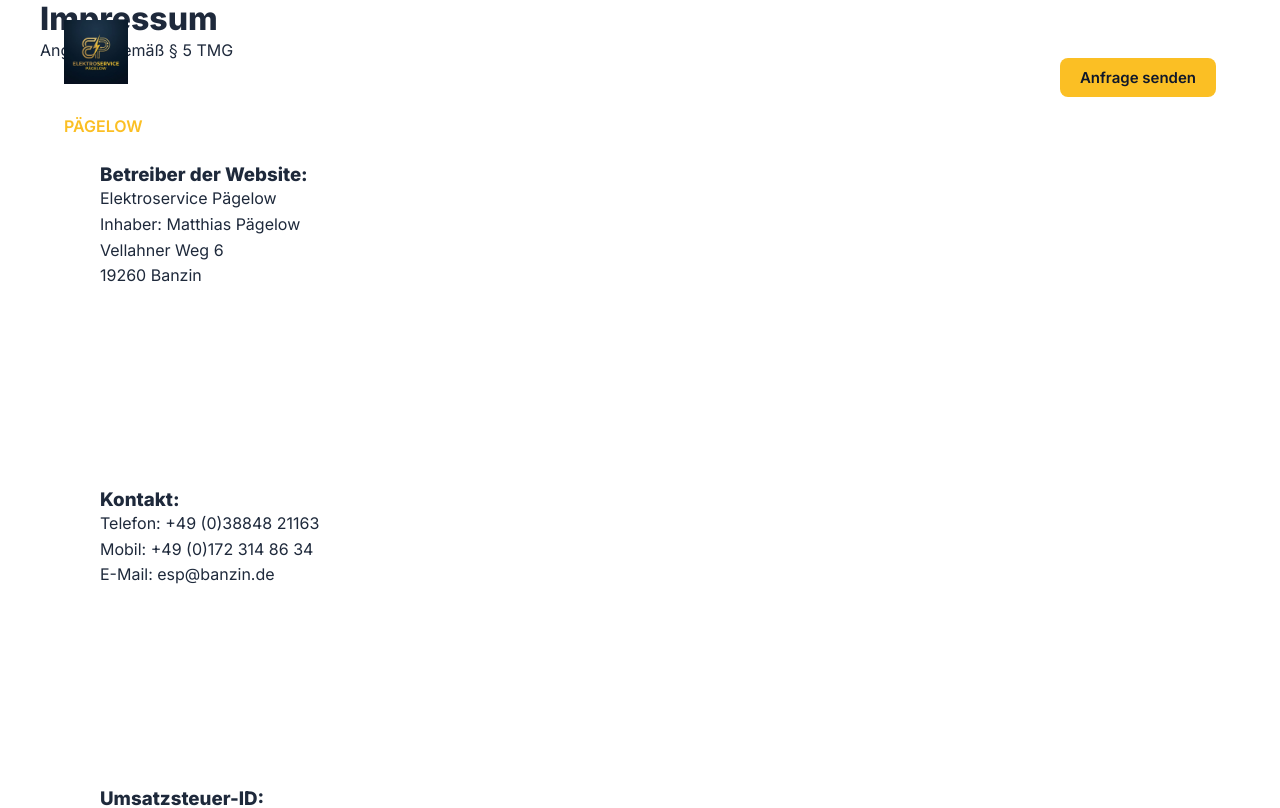
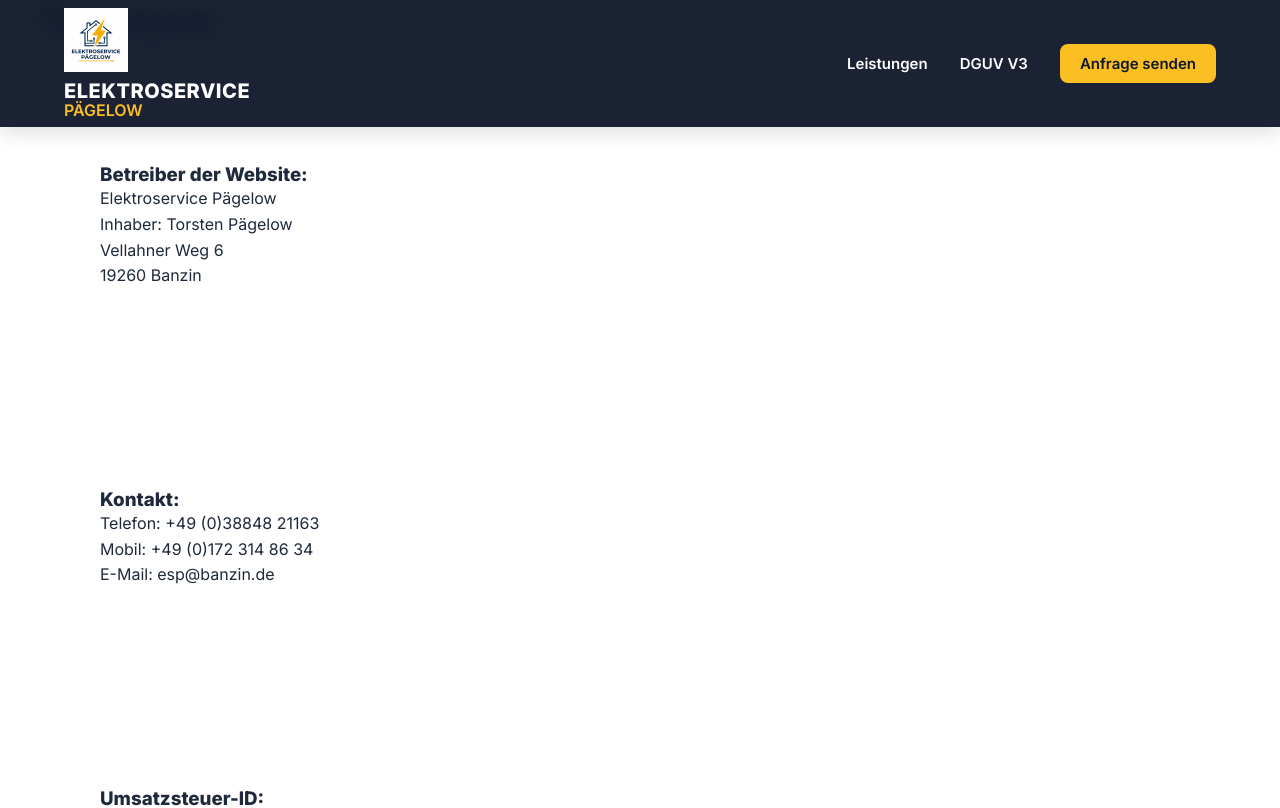
Before and after one commit to xxxxxxwolfxxxxx/esp, a Next.js app: page /impressum in a window 1280 px wide. Shown: the top 808 px of the page. Built offline with nearby package versions, Linux system fonts and the light colour scheme.

Commit message:
Fix logo overlap, owner name, and redundant links

```diff
--- a/app/agb/page.js
+++ b/app/agb/page.js
@@ -10,7 +10,7 @@ export default function AGBPage() {
   return (
     <>
       <Navbar />
-      <div className="legal-page pt-32 pb-20">
+      <div className="legal-page pt-44 pb-20">
         <div className="container mx-auto px-5 max-w-4xl">
           <h1 className="text-4xl font-extrabold mb-8 text-slate-900 font-sans">Allgemeine Geschäftsbedingungen (AGB)</h1>
           <div className="prose prose-slate max-w-none">
--- a/app/datenschutz/page.js
+++ b/app/datenschutz/page.js
@@ -10,7 +10,7 @@ export default function DatenschutzPage() {
   return (
     <>
       <Navbar />
-      <div className="legal-page pt-32 pb-20">
+      <div className="legal-page pt-44 pb-20">
         <div className="container mx-auto px-5 max-w-4xl">
           <h1 className="text-4xl font-extrabold mb-8 text-slate-900 font-sans">Datenschutzerklärung</h1>
           <div className="prose prose-slate max-w-none">
--- a/app/impressum/page.js
+++ b/app/impressum/page.js
@@ -11,7 +11,7 @@ export default function ImpressumPage() {
   return (
     <>
       <Navbar />
-      <div className="legal-page pt-32 pb-20">
+      <div className="legal-page pt-44 pb-20">
         <div className="container mx-auto px-5 max-w-4xl">
           <h1 className="text-4xl font-extrabold mb-8 text-slate-900">Impressum</h1>
           <div className="prose prose-slate max-w-none">
@@ -21,7 +21,7 @@ export default function ImpressumPage() {
               <h3 className="text-2xl font-bold mb-4 text-slate-800">Betreiber der Website:</h3>
               <p className="text-slate-700 leading-relaxed">
                 Elektroservice Pägelow<br />
-                Inhaber: Matthias Pägelow<br />
+                Inhaber: Torsten Pägelow<br />
                 Vellahner Weg 6<br />
                 19260 Banzin
               </p>
--- a/components/Navbar.jsx
+++ b/components/Navbar.jsx
@@ -6,8 +6,10 @@ import Link from 'next/link';
 
 const Navbar = () => {
   const [scrolled, setScrolled] = useState(false);
+  const [isHome, setIsHome] = useState(true);
 
   useEffect(() => {
+    setIsHome(window.location.pathname === '/');
     const handleScroll = () => {
       setScrolled(window.scrollY > 50);
     };
@@ -16,7 +18,7 @@ const Navbar = () => {
   }, []);
 
   return (
-    <nav className={`navbar ${scrolled ? 'scrolled' : ''}`}>
+    <nav className={`navbar ${scrolled || !isHome ? 'scrolled' : ''}`}>
       <div className="nav-container">
         <Link href="/" className="logo-section">
           <Image
@@ -32,10 +34,19 @@ const Navbar = () => {
           </div>
         </Link>
         <ul className="nav-links">
-          <li><Link href="/">Home</Link></li>
-          <li><Link href="/#services">Leistungen</Link></li>
-          <li><Link href="/#dguv">DGUV V3</Link></li>
-          <li><Link href="/#contact" className="nav-cta">Anfrage senden</Link></li>
+          {isHome ? (
+            <>
+              <li><Link href="#services">Leistungen</Link></li>
+              <li><Link href="#dguv">DGUV V3</Link></li>
+              <li><Link href="#contact" className="nav-cta">Anfrage senden</Link></li>
+            </>
+          ) : (
+            <>
+              <li><Link href="/#services">Leistungen</Link></li>
+              <li><Link href="/#dguv">DGUV V3</Link></li>
+              <li><Link href="/#contact" className="nav-cta">Anfrage senden</Link></li>
+            </>
+          )}
         </ul>
       </div>
       <style jsx>{`
@@ -44,15 +55,15 @@ const Navbar = () => {
           top: 0;
           left: 0;
           width: 100%;
-          padding: 20px 5%;
+          padding: 12px 5%;
           z-index: 1000;
           transition: var(--transition);
         }
         .navbar.scrolled {
-          background: rgba(15, 23, 42, 0.9);
+          background: rgba(15, 23, 42, 0.95);
           backdrop-filter: blur(10px);
-          padding: 12px 5%;
-          box-shadow: 0 4px 20px rgba(0,0,0,0.1);
+          padding: 8px 5%;
+          box-shadow: 0 4px 20px rgba(0,0,0,0.15);
         }
         .nav-container {
           max-width: 1400px;
@@ -69,8 +80,8 @@ const Navbar = () => {
         }
         .logo-img {
           height: auto;
-          width: 64px;
-          border-radius: 10px;
+          width: 48px;
+          border-radius: 8px;
         }
         .logo-text {
           display: flex;
@@ -80,8 +91,8 @@ const Navbar = () => {
         .brand-name {
           font-weight: 800;
           color: var(--white);
-          font-size: 1.5rem;
-          letter-spacing: 1px;
+          font-size: 1.25rem;
+          letter-spacing: 0.5px;
         }
         .brand-sub {
           color: var(--secondary);
```
Also changed, not shown: public/logo.png.
